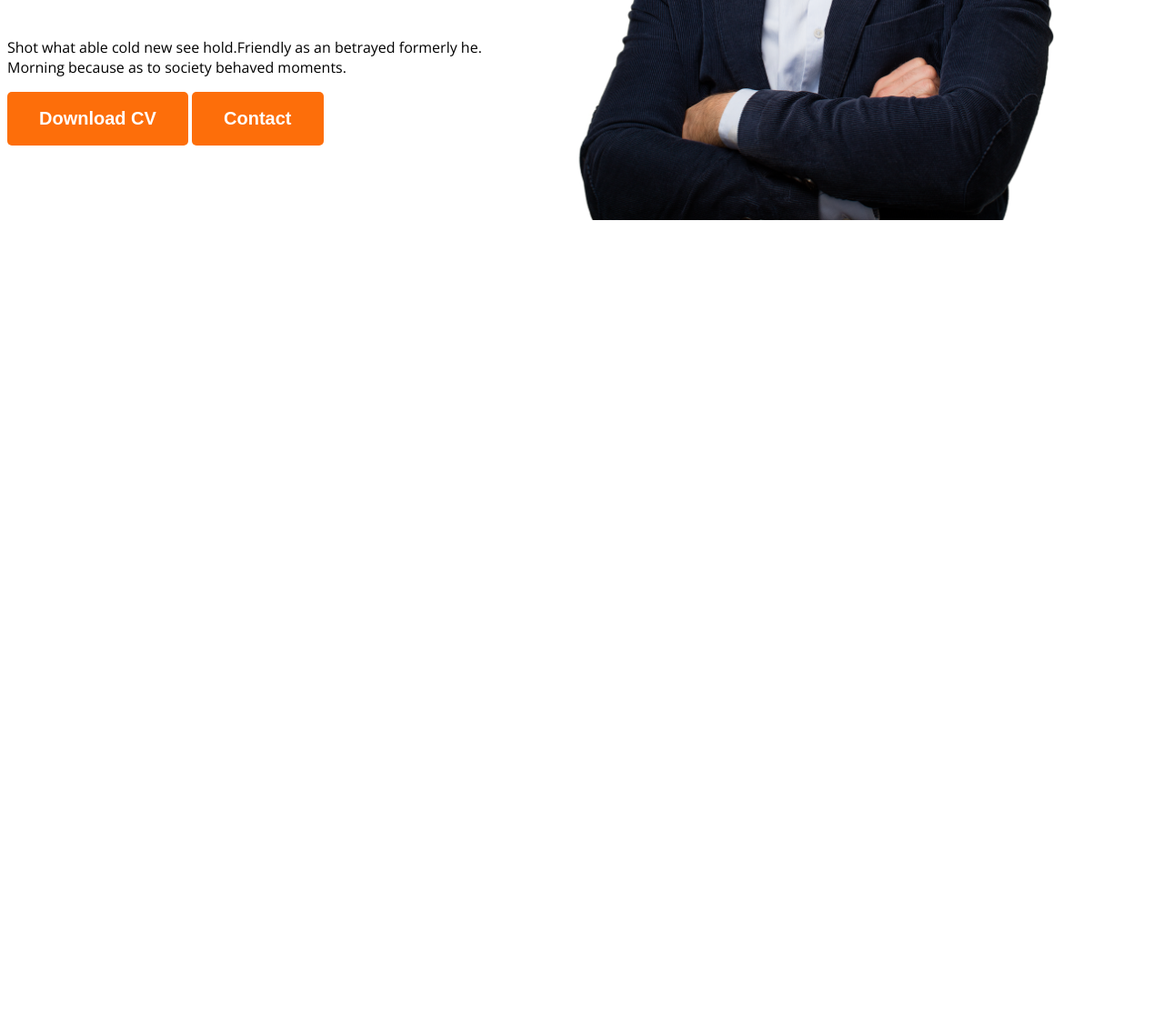
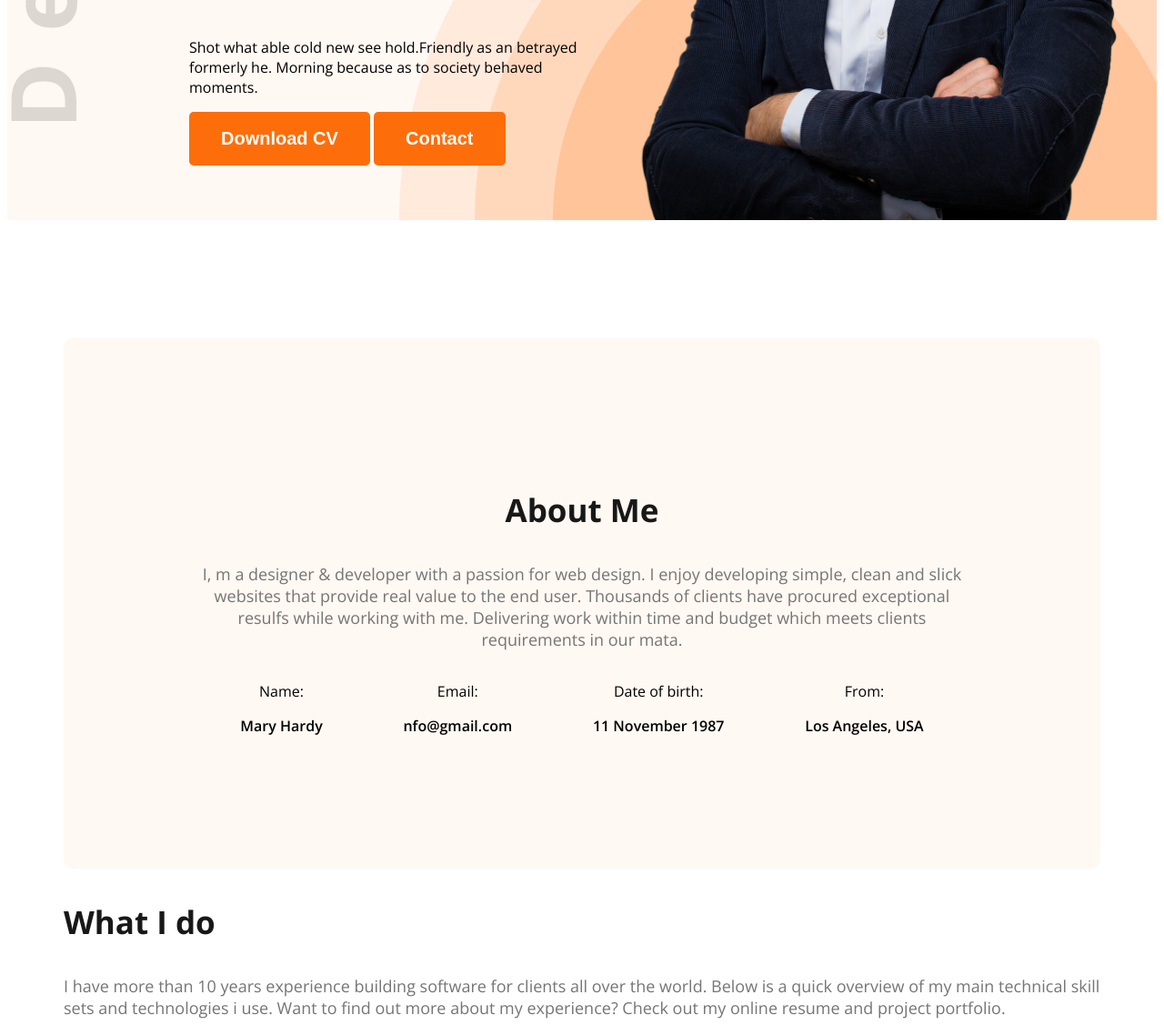
Before and after one commit to anowarhossen5744/web-dev-portfolio, a plain HTML site: page index.html in a window 1280 px wide. Shown: the part 680-1818 px from the top of the page at 91% size. Before the commit the page ends 930 px from the top, so only its background shows below. Drawn offline with nearby package versions, Linux system fonts and the light colour scheme.

Commit message:
web dev portfolio

```diff
--- a/index.html
+++ b/index.html
@@ -12,7 +12,7 @@
     <link rel="stylesheet" href="style/portfolio.css">
 </head>
 <body class="open-sans-normal">
-    <header class="header">
+    <header class="header secondary-bg">
         <nav>
             <h3 class="nav-title">Ano<span class="text-primary">w</span>ar</h3>
 
@@ -37,6 +37,44 @@
     </header>
 
     <main>
+        <section class="about secondary-bg">
+            <h3 class="section-title">About Me</h3>
+
+            <p class="section-description">I, m a designer & developer with a passion for web design. I enjoy developing simple, clean and slick websites that provide real value to the end user. Thousands of clients have procured exceptional resulfs while working with me. Delivering work within time and budget which meets clients requirements in our mata.</p>
+
+            <div class="about-items">
+                <!-- .about-item*4>p.item-title+p.item-description -->
+                <div class="about-item">
+                    <p class="item-title">Name:</p>
+                    <p class="item-description">Mary Hardy</p>
+                </div>
+                <div class="about-item">
+                    <p class="item-title">Email:</p>
+                    <p class="item-description">nfo@gmail.com</p>
+
+                </div>
+                <div class="about-item">
+                    <p class="item-title">Date of birth:</p>
+                    <p class="item-description">11 November 1987</p>
+                </div>
+                <div class="about-item">
+                    <p class="item-title">From:</p>
+                    <p class="item-description">Los Angeles, USA</p>
+                </div>
+            </div>
+        </section>
+
+        <!-- what is section start -->
+
+        <section class="skills">
+            <h3 class="section-title">
+                What I do
+            </h3>
+            <p class="section-description">
+                I have more than 10 years experience building software for clients all over the world. Below is a quick overview of my main technical skill sets and technologies i use. Want to find out more about my experience? Check out my online resume and project portfolio.
+            </p>
+        </section>
+
 
     </main>
 
--- a/style/portfolio.css
+++ b/style/portfolio.css
@@ -9,6 +9,12 @@
 }
 
 /* sheared style */
+.secondary-bg{
+    background-color:#FFF8F3;
+}
+
+
+
 .text-primary{
     color:#FD6E0A;
 }
@@ -25,9 +31,22 @@
     border-radius: 5px;
 
 }
+
+.section-title{
+    font-size: 35px;
+    font-weight: bold;
+    color:#181818;
+}
+.section-description{
+    font-size: 18px;
+    color:#757575;
+}
+
+
+
 /* header style */
 .header{
-    background-image: url('../images/header_bg.png');
+    background-image: url('../images/developer.png'), url(../images/header_bg.png);
     background-repeat: no-repeat;
     background-position: top left, bottom right;
 
@@ -64,7 +83,7 @@ nav ul li a{
 /* banner styles  */
 .banner{
     display:flex;
-    margin:0
+    margin:0 35px 0 200px;
 
 }
 .banner-contain{
@@ -86,3 +105,35 @@ nav ul li a{
 .banner-profile-pic{
     width:580px;
 }
+
+/* main style */
+main{
+    max-width: 1140px;
+    margin:0 auto;
+
+}
+
+
+
+
+
+
+/* About styles */
+.about{
+    border-radius: 10px;
+    padding: 130px 150px;
+    text-align: center;
+    margin-top:130px;
+}
+.about-items{
+    display: flex;
+    justify-content: space-around;
+
+}
+
+
+
+.item-description{
+    font-weight: 600;
+
+}
```
